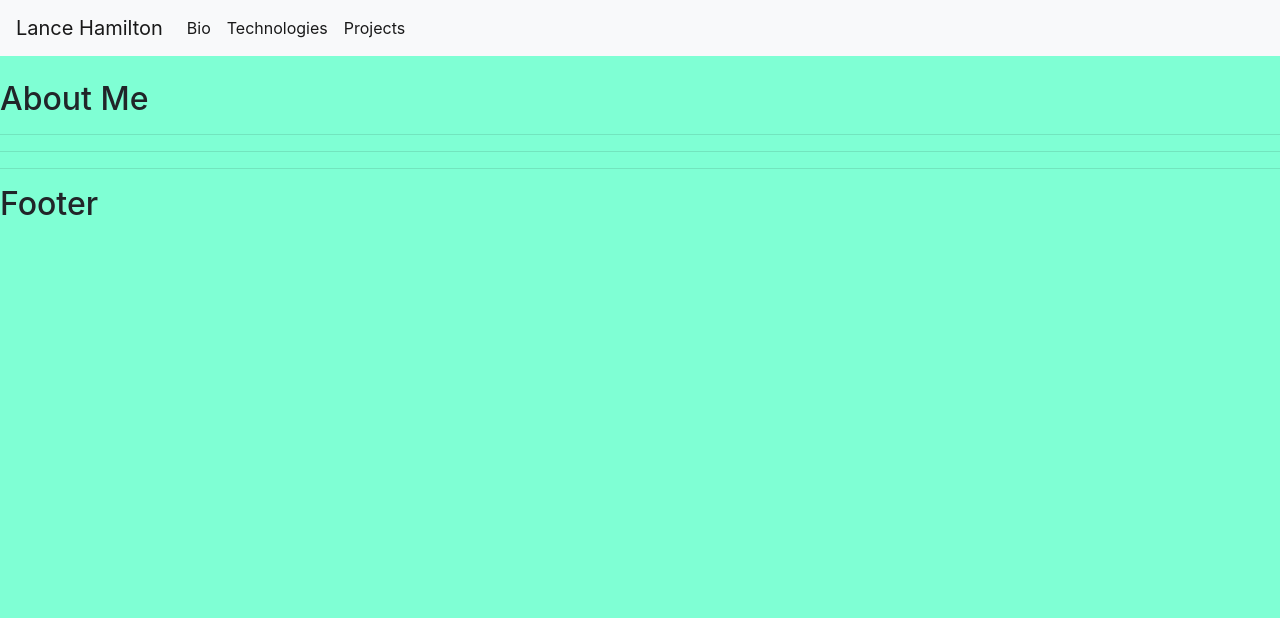
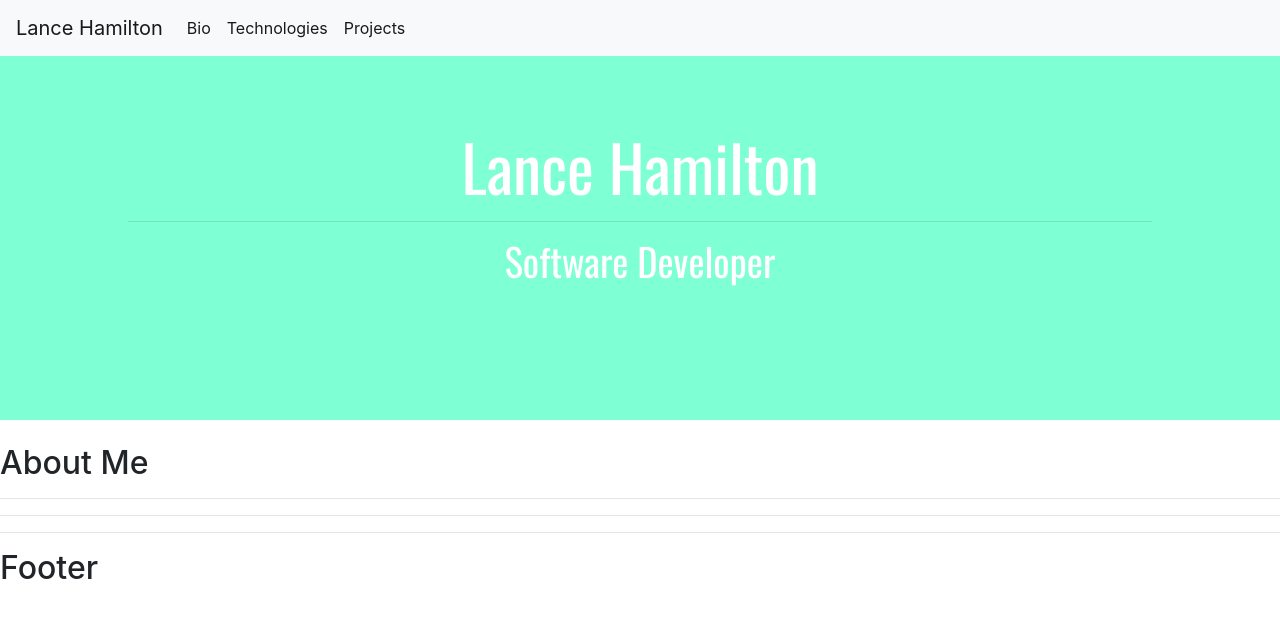
Before and after one commit to lancehamilton24/personal-bio-site, a website built with webpack: page src/index.html in a window 1280 px wide. Built offline with nearby package versions, Linux system fonts and the light colour scheme; some packages are replaced by stand-ins of ours; no server answers; files whose address does not match are found by name.

Commit message:
added about me component

```diff
--- /dev/null
+++ b/src/components/AboutMe/aboutMe.js
@@ -0,0 +1,20 @@
+import $ from 'jquery';
+import './aboutMe.scss';
+
+
+const introBuilder = () => {
+  let domString = '';
+  domString += `<div>
+   <h1>Lance Hamilton</h1>
+   <hr>
+   <h3>Software Developer</h3>
+   </div>`;
+  $('#intro').html(domString);
+};
+
+
+const initializeIntroPage = () => {
+  introBuilder();
+};
+
+export default initializeIntroPage;
--- /dev/null
+++ b/src/components/AboutMe/aboutMe.scss
@@ -0,0 +1,19 @@
+@import url('https://fonts.googleapis.com/css?family=Oswald');
+
+#introContainer {
+  padding: 10%;
+  background-color: aquamarine;
+}
+
+#intro {
+  text-align: center;
+  color: white;
+  font-family: 'Oswald', sans-serif;
+
+    h1 {
+      font-size: 5vw;
+    }
+    h3 {
+      font-size: 3vw;
+    }
+}
--- a/src/components/MyNavbar/MyNavbar.js
+++ b/src/components/MyNavbar/MyNavbar.js
@@ -23,7 +23,7 @@ const navbarEvents = () => {
 
 const createNavbar = () => {
   const domString = `
-<nav class="navbar navbar-expand-lg navbar-light bg-light">
+<nav class="navbar fixed-top navbar-expand-lg navbar-light bg-light">
     <a class="navbar-brand" href="#">Lance Hamilton</a>
     <button class="navbar-toggler" type="button" data-toggle="collapse" data-target="#navbarSupportedContent"
       aria-controls="navbarSupportedContent" aria-expanded="false" aria-label="Toggle navigation">
--- a/src/components/MyTechnologies/technologies.js
+++ b/src/components/MyTechnologies/technologies.js
@@ -1,17 +1,17 @@
-import $ from 'jquery';
-import html5 from '../../images/html-5.png';
+// import $ from 'jquery';
+// import html5 from '../../images/html-5.png';
 
-const technologyBuilder = () => {
-  let domString = '';
-  domString += `<div class='card'>
-   <img class='card-img-top' src="${html5}" alt="linkedin">
-   </div>`;
-  $('#technologyPage').html(domString);
-};
+// const technologyBuilder = () => {
+//   let domString = '';
+//   domString += `<div class='card'>
+//    <img class='card-img-top' src="${html5}" alt="linkedin">
+//    </div>`;
+//   $('#technologyPage').html(domString);
+// };
 
 
-const initializeTechnologyPage = () => {
-  technologyBuilder();
-};
+// const initializeTechnologyPage = () => {
+//   technologyBuilder();
+// };
 
-export default initializeTechnologyPage;
+// export default initializeTechnologyPage;
--- a/src/index.html
+++ b/src/index.html
@@ -8,7 +8,12 @@
 </head>
 
 <body>
+  <div id="myNavbarContainer">
   <div id="myNavbar"></div>
+  </div>
+  <div id="introContainer">
+  <div id="intro"></div>
+</div>
   <br>
   <div id="bioPage"><h2>About Me</h2></div>
   <hr>
--- a/src/index.js
+++ b/src/index.js
@@ -3,13 +3,15 @@ import 'bootstrap';
 import './index.scss';
 import createNavbar from './components/MyNavbar/MyNavbar';
 import initializeProjectsPage from './components/Projects/projects';
-import initializeTechnologyPage from './components/MyTechnologies/technologies';
+// import initializeTechnologyPage from './components/MyTechnologies/technologies';
+import initializeIntroPage from './components/AboutMe/aboutMe';
 // import pictureCarousel from './components/Biography/Biography';
 
 const initializeApp = () => {
   createNavbar();
   initializeProjectsPage();
-  initializeTechnologyPage();
+  // initializeTechnologyPage();
+  initializeIntroPage();
   // pictureCarousel();
 };
 
--- a/src/index.scss
+++ b/src/index.scss
@@ -1,8 +1,8 @@
 @import "~bootstrap/scss/bootstrap";
 
-body {
-    background-color: aquamarine;
-}
+// body {
+//     background-color: aquamarine;
+// }
 
 .footer{
     height: 150px;
```
